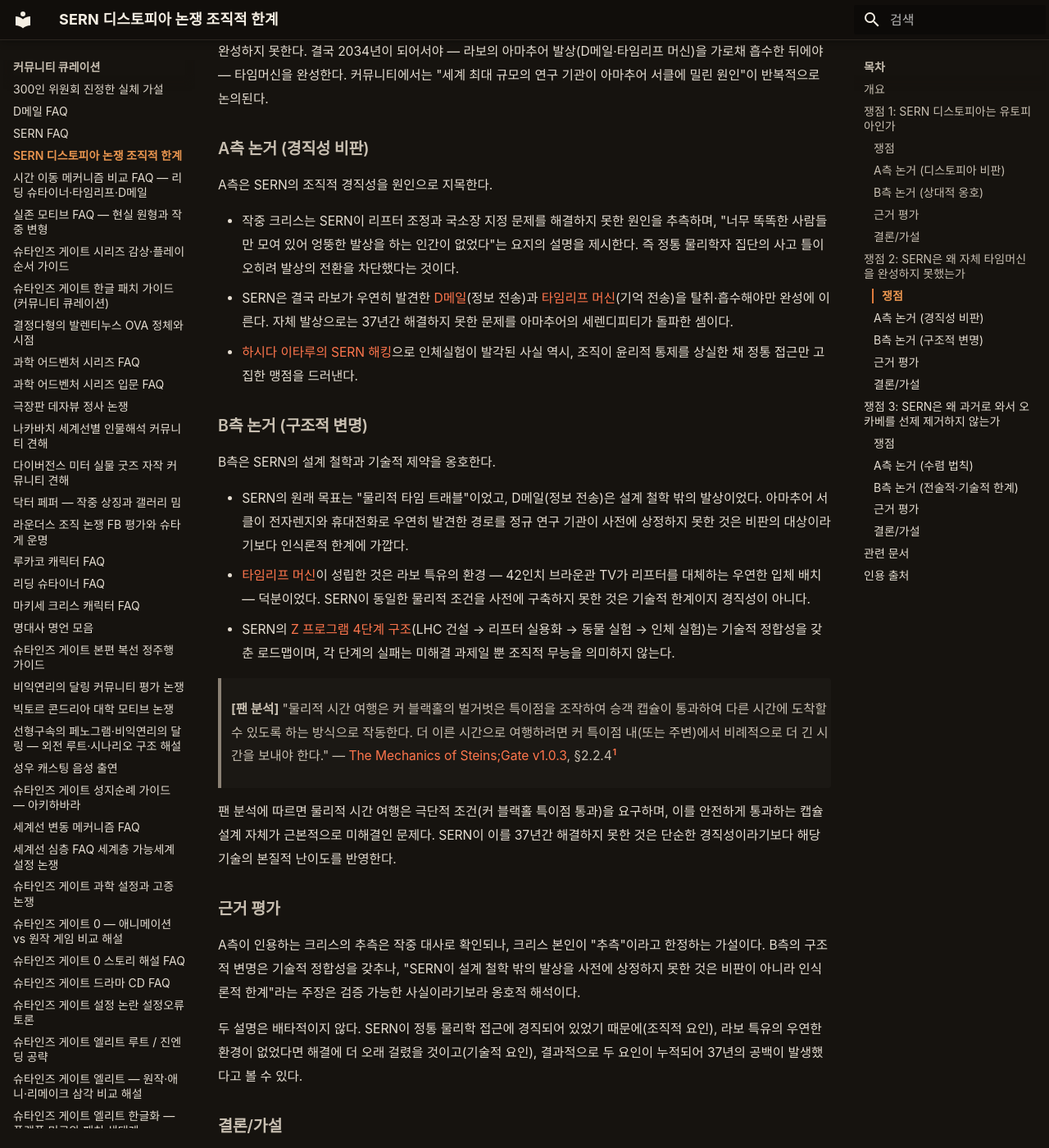
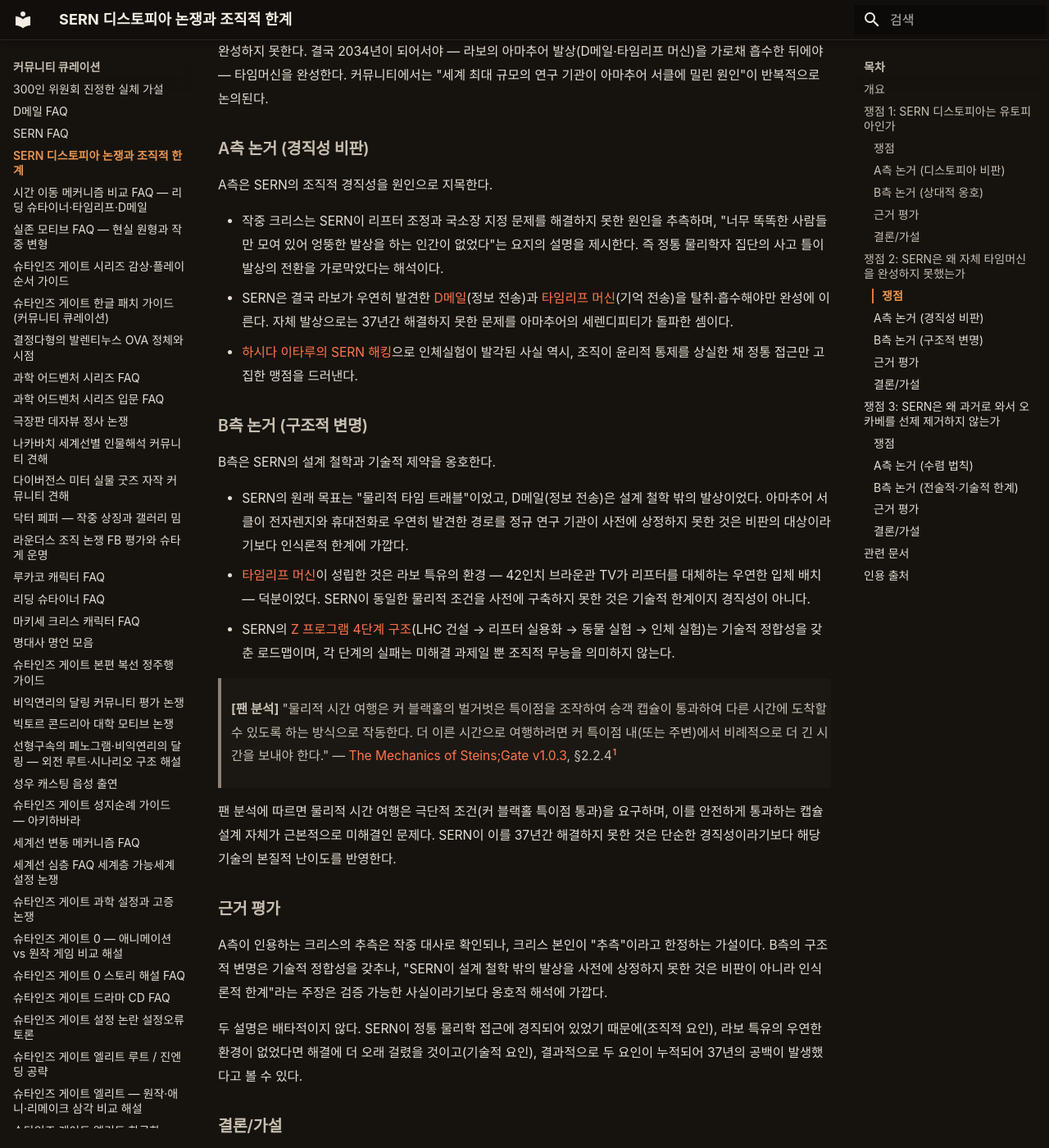
Before and after one commit to sgwiki/sgwiki.github.io, an MkDocs documentation site: the page built from wiki/커뮤니티-큐레이션/SERN-디스토피아-논쟁-조직적-한계.md, in a window 1280 px wide and 1400 px high, scrolled down 2397 px. Shown: the whole window at 82% size. Built offline with MkDocs 1.6.1 and Material for MkDocs 9.7.7, drawn with Linux system fonts in a browser that asks for light colours; some web fonts are replaced.

Commit message:
chore(wiki): SERN-디스토피아-논쟁 정비 — frontmatter 스키마 통일·맞춤법·번역투 교정
Co-Authored-By: Claude Opus 4.6 <noreply@anthropic.com>

```diff
--- a/wiki/커뮤니티-큐레이션/SERN-디스토피아-논쟁-조직적-한계.md
+++ b/wiki/커뮤니티-큐레이션/SERN-디스토피아-논쟁-조직적-한계.md
@@ -1,4 +1,9 @@
 ---
+title: "SERN 디스토피아 논쟁과 조직적 한계"
+slug: "SERN-디스토피아-논쟁-조직적-한계"
+type: community-curation
+category: 커뮤니티-큐레이션
+last_updated: 2026-06-30
 spoiler: endgame
 description: "SERN 디스토피아의 가치론적 평가, SERN 자체 타임머신 완성 실패 원인, 그리고 선제 타격 불가능성에 관한 세 가지 커뮤니티 논쟁을 쟁점-양측 논거-근거 평가-결론 구조로 중개하는 debate 페이지."
 ---
@@ -67,7 +72,7 @@ SERN은 1973년 [Z 프로그램](../lore/SERN-Z-프로그램.md)을 입안하고
 
 A측은 SERN의 조직적 경직성을 원인으로 지목한다.
 
-- 작중 크리스는 SERN이 리프터 조정과 국소장 지정 문제를 해결하지 못한 원인을 추측하며, "너무 똑똑한 사람들만 모여 있어 엉뚱한 발상을 하는 인간이 없었다"는 요지의 설명을 제시한다. 즉 정통 물리학자 집단의 사고 틀이 오히려 발상의 전환을 차단했다는 것이다.
+- 작중 크리스는 SERN이 리프터 조정과 국소장 지정 문제를 해결하지 못한 원인을 추측하며, "너무 똑똑한 사람들만 모여 있어 엉뚱한 발상을 하는 인간이 없었다"는 요지의 설명을 제시한다. 즉 정통 물리학자 집단의 사고 틀이 발상의 전환을 가로막았다는 해석이다.
 - SERN은 결국 라보가 우연히 발견한 [D메일](../lore/D메일.md)(정보 전송)과 [타임리프 머신](../lore/타임리프-머신-48시간-제한.md)(기억 전송)을 탈취·흡수해야만 완성에 이른다. 자체 발상으로는 37년간 해결하지 못한 문제를 아마추어의 세렌디피티가 돌파한 셈이다.
 - [하시다 이타루의 SERN 해킹](../lore/SERN-Z-프로그램.md)으로 인체실험이 발각된 사실 역시, 조직이 윤리적 통제를 상실한 채 정통 접근만 고집한 맹점을 드러낸다.
 
@@ -85,7 +90,7 @@ B측은 SERN의 설계 철학과 기술적 제약을 옹호한다.
 
 ### 근거 평가
 
-A측이 인용하는 크리스의 추측은 작중 대사로 확인되나, 크리스 본인이 "추측"이라고 한정하는 가설이다. B측의 구조적 변명은 기술적 정합성을 갖추나, "SERN이 설계 철학 밖의 발상을 사전에 상정하지 못한 것은 비판이 아니라 인식론적 한계"라는 주장은 검증 가능한 사실이라기보라 옹호적 해석이다.
+A측이 인용하는 크리스의 추측은 작중 대사로 확인되나, 크리스 본인이 "추측"이라고 한정하는 가설이다. B측의 구조적 변명은 기술적 정합성을 갖추나, "SERN이 설계 철학 밖의 발상을 사전에 상정하지 못한 것은 비판이 아니라 인식론적 한계"라는 주장은 검증 가능한 사실이라기보다 옹호적 해석에 가깝다.
 
 두 설명은 배타적이지 않다. SERN이 정통 물리학 접근에 경직되어 있었기 때문에(조직적 요인), 라보 특유의 우연한 환경이 없었다면 해결에 더 오래 걸렸을 것이고(기술적 요인), 결과적으로 두 요인이 누적되어 37년의 공백이 발생했다고 볼 수 있다.
 
```
